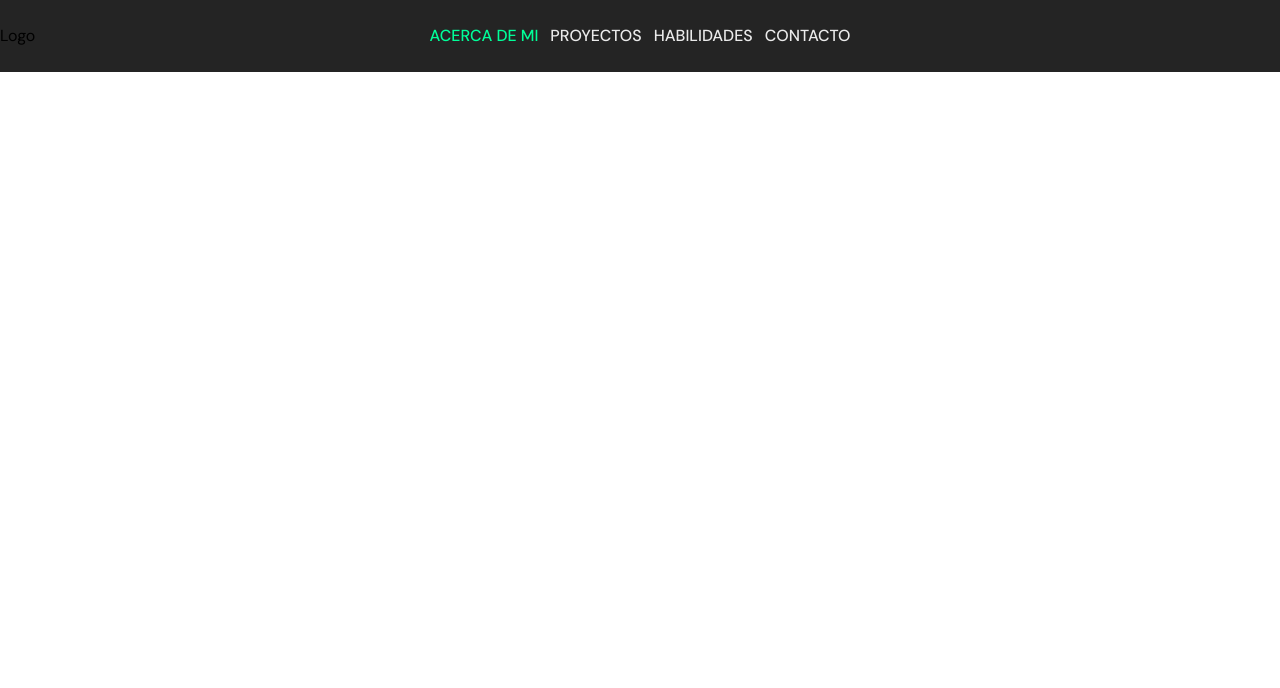
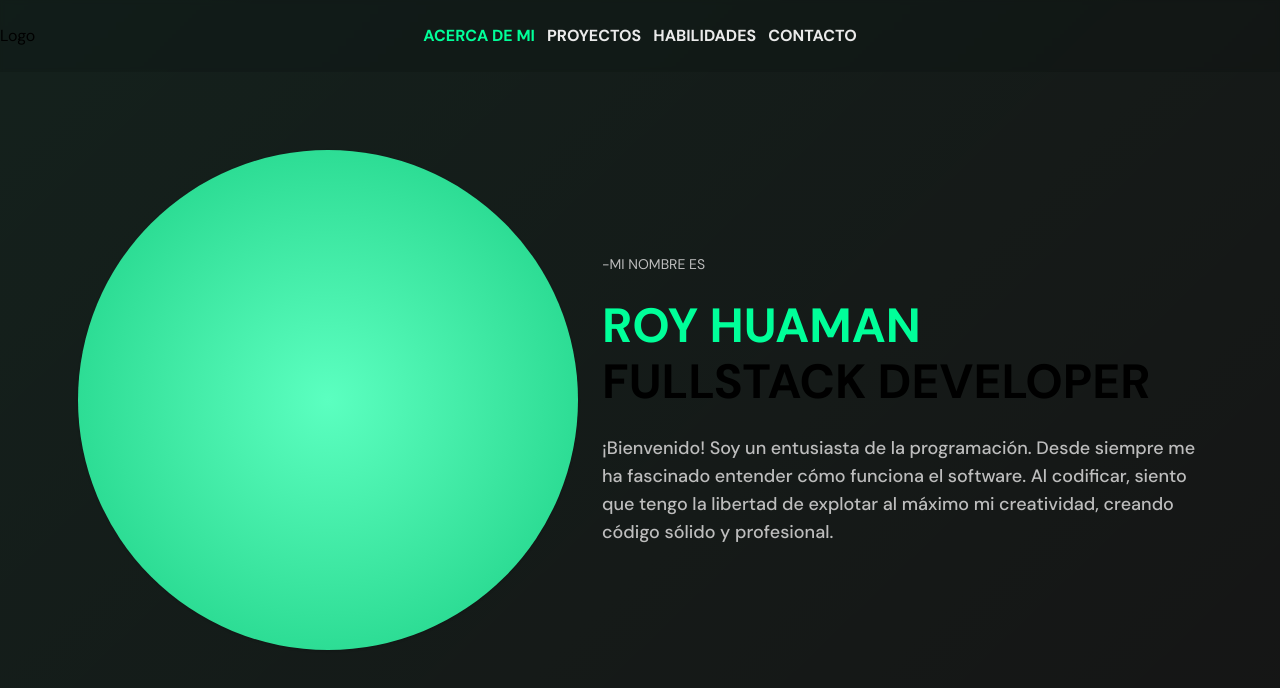
Before and after one commit to royandresdev/Portafolio-2026, a Next.js app: page / in a window 1280 px wide. Shown: the top 688 px of the page. Built offline with nearby package versions, Linux system fonts and the light colour scheme.

Commit message:
feat: implement landing page layout with Header, Hero components, and custom Tailwind theme

```diff
--- a/app/globals.css
+++ b/app/globals.css
@@ -19,3 +19,7 @@
   --color-gray-4: #BDBDBD;
   --color-gray-5: #EAEAEA;
 }
+
+@utility background {
+  background: linear-gradient(136deg, rgba(0, 255, 163, 0.05) 0%, rgba(0, 255, 163, 0.00) 100%), #151515;
+}
--- a/app/page.tsx
+++ b/app/page.tsx
@@ -1,9 +1,11 @@
 import Header from "@/components/header";
+import { Hero } from "@/components/hero";
 
 export default function Home() {
   return (
-    <main className="bg-black-2 font-dm-sans">
+    <main className="background font-dm-sans">
       <Header />
+      <Hero />
     </main>
   );
 }
--- a/components/header.tsx
+++ b/components/header.tsx
@@ -1,12 +1,12 @@
 export function Header() {
   return (
-    <div className="w-full bg-black-3">
+    <div className="w-full bg-[#0000001a] backdrop-blur-[2px] fixed top-0 z-50">
       <header className="relative flex justify-center items-center h-18 container mx-auto px-6">
         <div className="absolute left-0">
           <p>Logo</p>
         </div>
         <nav>
-          <ul className="flex gap-3 text-gray-5 font-medium">
+          <ul className="flex gap-3 text-gray-5 font-bold">
             <li>
               <a href="#" className="text-primary">ACERCA DE MI</a>
             </li>
--- a/components/hero.tsx
+++ b/components/hero.tsx
@@ -1,44 +1,19 @@
-import { NextLogo } from "./next-logo";
-import { SupabaseLogo } from "./supabase-logo";
-
 export function Hero() {
   return (
-    <div className="flex flex-col gap-16 items-center">
-      <div className="flex gap-8 justify-center items-center">
-        <a
-          href="https://supabase.com/?utm_source=create-next-app&utm_medium=template&utm_term=nextjs"
-          target="_blank"
-          rel="noreferrer"
-        >
-          <SupabaseLogo />
-        </a>
-        <span className="border-l rotate-45 h-6" />
-        <a href="https://nextjs.org/" target="_blank" rel="noreferrer">
-          <NextLogo />
-        </a>
+    <section className="h-screen min-h-[700px] flex items-center px-6 container mx-auto justify-center gap-6">
+      <div className="bg-radial from-[#5BFFC0] to-[#0ACF83] size-[500px] rounded-full shadow">
+
       </div>
-      <h1 className="sr-only">Supabase and Next.js Starter Template</h1>
-      <p className="text-3xl lg:text-4xl !leading-tight mx-auto max-w-xl text-center">
-        The fastest way to build apps with{" "}
-        <a
-          href="https://supabase.com/?utm_source=create-next-app&utm_medium=template&utm_term=nextjs"
-          target="_blank"
-          className="font-bold hover:underline"
-          rel="noreferrer"
-        >
-          Supabase
-        </a>{" "}
-        and{" "}
-        <a
-          href="https://nextjs.org/"
-          target="_blank"
-          className="font-bold hover:underline"
-          rel="noreferrer"
-        >
-          Next.js
-        </a>
-      </p>
-      <div className="w-full p-[1px] bg-gradient-to-r from-transparent via-foreground/10 to-transparent my-8" />
-    </div>
+      <div className="space-y-6 max-w-[600px]">
+        <span className="block text-gray-4 text-sm tracking-[20%]">-MI NOMBRE ES</span>
+        <h1 className="text-5xl/14 font-bold">
+          <span className="text-primary">ROY HUAMAN</span> <br />
+          <span>FULLSTACK DEVELOPER</span>
+        </h1>
+        <p className="text-gray-4 font-medium text-lg">
+          ¡Bienvenido! Soy un entusiasta de la programación. Desde siempre me ha fascinado entender cómo funciona el software. Al codificar, siento que tengo la libertad de explotar al máximo mi creatividad, creando código sólido y profesional.
+        </p>
+      </div>
+    </section>
   );
 }
--- a/tailwind.config.ts
+++ /dev/null
@@ -1,63 +0,0 @@
-import type { Config } from "tailwindcss";
-
-export default {
-  darkMode: ["class"],
-  content: [
-    "./pages/**/*.{js,ts,jsx,tsx,mdx}",
-    "./components/**/*.{js,ts,jsx,tsx,mdx}",
-    "./app/**/*.{js,ts,jsx,tsx,mdx}",
-    "./src/**/*.{js,ts,jsx,tsx,mdx}",
-  ],
-  theme: {
-    extend: {
-      colors: {
-        background: "hsl(var(--background))",
-        foreground: "hsl(var(--foreground))",
-        card: {
-          DEFAULT: "hsl(var(--card))",
-          foreground: "hsl(var(--card-foreground))",
-        },
-        popover: {
-          DEFAULT: "hsl(var(--popover))",
-          foreground: "hsl(var(--popover-foreground))",
-        },
-        primary: {
-          DEFAULT: "hsl(var(--primary))",
-          foreground: "hsl(var(--primary-foreground))",
-        },
-        secondary: {
-          DEFAULT: "hsl(var(--secondary))",
-          foreground: "hsl(var(--secondary-foreground))",
-        },
-        muted: {
-          DEFAULT: "hsl(var(--muted))",
-          foreground: "hsl(var(--muted-foreground))",
-        },
-        accent: {
-          DEFAULT: "hsl(var(--accent))",
-          foreground: "hsl(var(--accent-foreground))",
-        },
-        destructive: {
-          DEFAULT: "hsl(var(--destructive))",
-          foreground: "hsl(var(--destructive-foreground))",
-        },
-        border: "hsl(var(--border))",
-        input: "hsl(var(--input))",
-        ring: "hsl(var(--ring))",
-        chart: {
-          "1": "hsl(var(--chart-1))",
-          "2": "hsl(var(--chart-2))",
-          "3": "hsl(var(--chart-3))",
-          "4": "hsl(var(--chart-4))",
-          "5": "hsl(var(--chart-5))",
-        },
-      },
-      borderRadius: {
-        lg: "var(--radius)",
-        md: "calc(var(--radius) - 2px)",
-        sm: "calc(var(--radius) - 4px)",
-      },
-    },
-  },
-  plugins: [require("tailwindcss-animate")],
-} satisfies Config;
```
